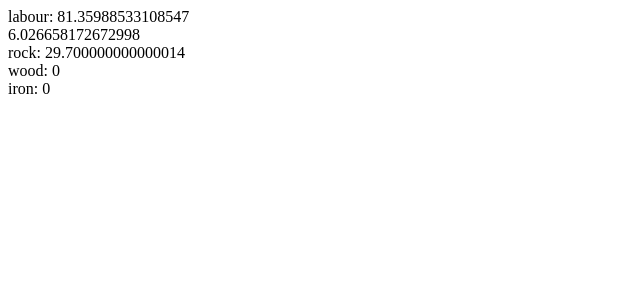
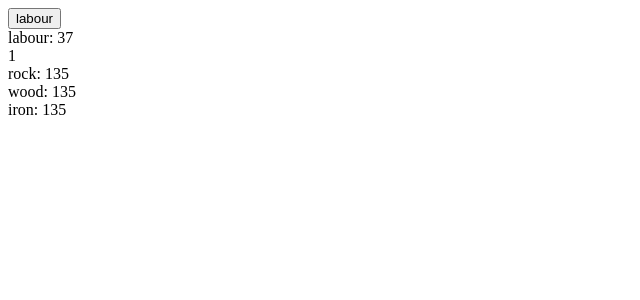
Before and after one commit to ashleysuperplayer/industrial-revolution, a React (Create React App) app: page / in a window 1280 px wide. Shown: the top 300 px of the page, without its empty margins (0-640 px from the left). Built offline with nearby package versions, Linux system fonts and the light colour scheme.

Commit message:
fixed stuff not re-rendering. needed a spread instead of passing back the literal object. added rudimentary buttons

```diff
--- a/src/App.tsx
+++ b/src/App.tsx
@@ -2,58 +2,62 @@ import React, { useState, useEffect } from 'react';
 import './App.css';
 import Timer from './Timer'
 import Resource from './Resource'
+import Button from './Button'
 
 // structs
 interface appProps {
+
 }
 
 interface resourceState {
   name: string;
   delta: number;
   amount: number;
+  deltaEffects: Array<number>;
+  deltaBase: number;
 }
 
 function App(props: appProps) {
   function update() {
-    updateResourceAmounts();
-    updateResourceDeltas();
+    updateResources();
+  }
+
+  // function calcDelta(someResource: resourceState) {
+  //   for(let effect of someResource.deltaEffects) {
+  //     someResource.delta = someResource.deltaBase
+  //   }
+  // }
+
+  function resourceClick(resource: resourceState) {
+    console.log("button clicked")
   }
 
   function newAmount(oldResource: resourceState) {
     let newResource = oldResource
     newResource.amount += newResource.delta
-    return newResource
+    console.log(newResource.amount)
+    return ({...newResource})
   }
 
-  function updateResourceAmounts() {
-    setLabour(() => {let newLabour = labour; newLabour.amount += newLabour.delta; return newLabour;}); //i wonder if they all work as arrow functions?
+  function updateResources() {
+    setLabour(newAmount(labour)); //i wonder if they all work as arrow functions?
     setRock(newAmount(rock));
     setWood(newAmount(wood));
-    setIron({...iron, amount: iron.delta + iron.amount}); // react stops updating amounts when i change this to use newAmount
-  }
-
-
-  function growLabour() {
-    let newLabour = labour;
-    newLabour.delta = newLabour.amount * 0.08;
-    setLabour(newLabour);
-  }
-
-  function updateResourceDeltas() {
-    growLabour();
-    console.log("updated delta " + (labour.delta)); //debugging
+    setIron(newAmount(iron)); // react stops updating amounts when i change this to use newAmount
   }
 
   //initialise resource state
-  const [labour, setLabour] = useState<resourceState>({name: "labour", delta: 1, amount: 10});
-  const [rock, setRock] = useState<resourceState>({name: "rock", delta: 1.1, amount: 0});
-  const [wood, setWood] = useState<resourceState>({name: "wood", delta: 0, amount: 0});
-  const [iron, setIron] = useState<resourceState>({name: "iron", delta: 0, amount: 0});
+  // const [population, setPopulation] = useState<resourceState>({name: "population", delta: 0, amount: 100000, deltaEffects: [1], deltaBase: 1});
+  const [labour, setLabour] = useState<resourceState>({name: "labour", delta: 1, amount: 10, deltaEffects: [1], deltaBase: 1});
+  const [rock, setRock] = useState<resourceState>({name: "rock", delta: 5, amount: 0, deltaEffects: [1], deltaBase: 1});
+  const [wood, setWood] = useState<resourceState>({name: "wood", delta: 5, amount: 0, deltaEffects: [1], deltaBase: 1});
+  const [iron, setIron] = useState<resourceState>({name: "iron", delta: 5, amount: 0, deltaEffects: [1], deltaBase: 1});
 
   return (
   <div>
     <div>
       <div>
+        <Button className = "" onClick = {() => resourceClick(labour)} text="labour"/>
         <Resource name = {labour.name} amount = {labour.amount}></Resource>
         {labour.delta /*debugging*/}
       </div>
--- a/src/Button.tsx
+++ b/src/Button.tsx
@@ -3,13 +3,15 @@ import React from 'react'
 interface buttonProps {
     className: string;
     onClick: any; //function
-    purpose: string;
+    text: string;
 }
 
 function Button(props: buttonProps) {
     return (
       <button className={props.className} onClick={props.onClick}>
-        {props.purpose}
+        {props.text}
       </button>
     )
   }
+
+export default Button;
```
